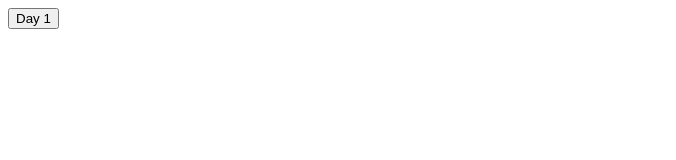
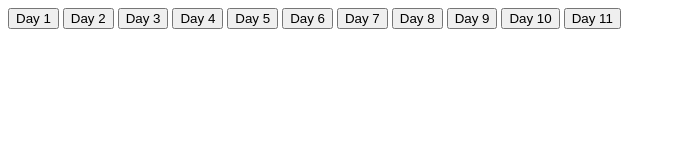
Before and after one commit to singh-damanpreet04/Front_End_Web_Development, a plain HTML site: page index.html in a window 1280 px wide. Shown: the whole page, without its empty margins (0-676 px from the left). Drawn offline with Linux system fonts and the light colour scheme.

Commit message:
Update index.html

```diff
--- a/index.html
+++ b/index.html
@@ -4,5 +4,15 @@
   </head>
   <body>
     <input type="button" value="Day 1" onclick="window.location.href='https://github.com/singh-damanpreet04/Front_End_Web_Development/tree/main/Day-1-Training%20Report'">
+    <input type="button" value="Day 2" onclick="window.location.href='https://github.com/singh-damanpreet04/Front_End_Web_Development/tree/main/Day-1-Training%20Report'">
+    <input type="button" value="Day 3" onclick="window.location.href='https://github.com/singh-damanpreet04/Front_End_Web_Development/tree/main/Day-1-Training%20Report'">
+    <input type="button" value="Day 4" onclick="window.location.href='https://github.com/singh-damanpreet04/Front_End_Web_Development/tree/main/Day-1-Training%20Report'">
+    <input type="button" value="Day 5" onclick="window.location.href='https://github.com/singh-damanpreet04/Front_End_Web_Development/tree/main/Day-1-Training%20Report'">
+    <input type="button" value="Day 6" onclick="window.location.href='https://github.com/singh-damanpreet04/Front_End_Web_Development/tree/main/Day-1-Training%20Report'">
+    <input type="button" value="Day 7" onclick="window.location.href='https://github.com/singh-damanpreet04/Front_End_Web_Development/tree/main/Day-1-Training%20Report'">
+    <input type="button" value="Day 8" onclick="window.location.href='https://github.com/singh-damanpreet04/Front_End_Web_Development/tree/main/Day-1-Training%20Report'">
+    <input type="button" value="Day 9" onclick="window.location.href='https://github.com/singh-damanpreet04/Front_End_Web_Development/tree/main/Day-1-Training%20Report'">
+    <input type="button" value="Day 10" onclick="window.location.href='https://github.com/singh-damanpreet04/Front_End_Web_Development/tree/main/Day-1-Training%20Report'">
+    <input type="button" value="Day 11" onclick="window.location.href='https://github.com/singh-damanpreet04/Front_End_Web_Development/tree/main/Day-1-Training%20Report'">
   </body>
 </html>
```
